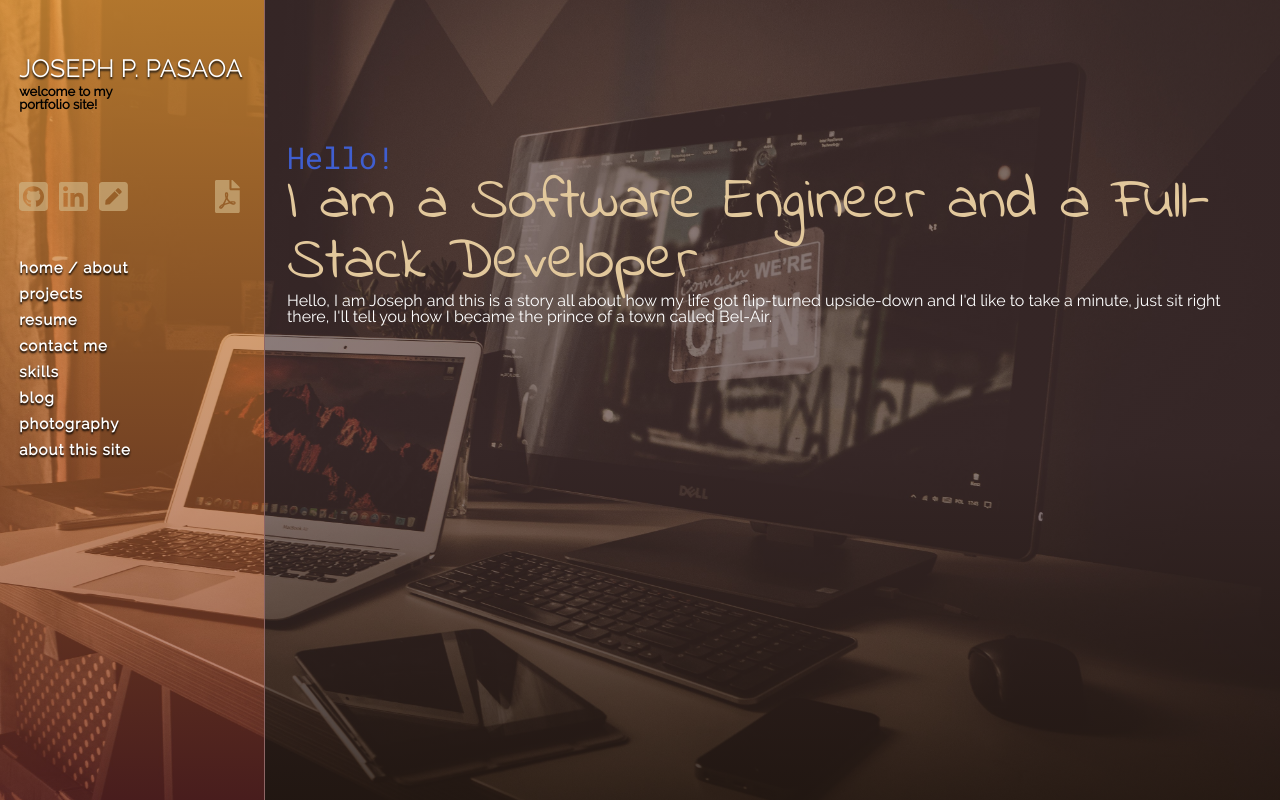
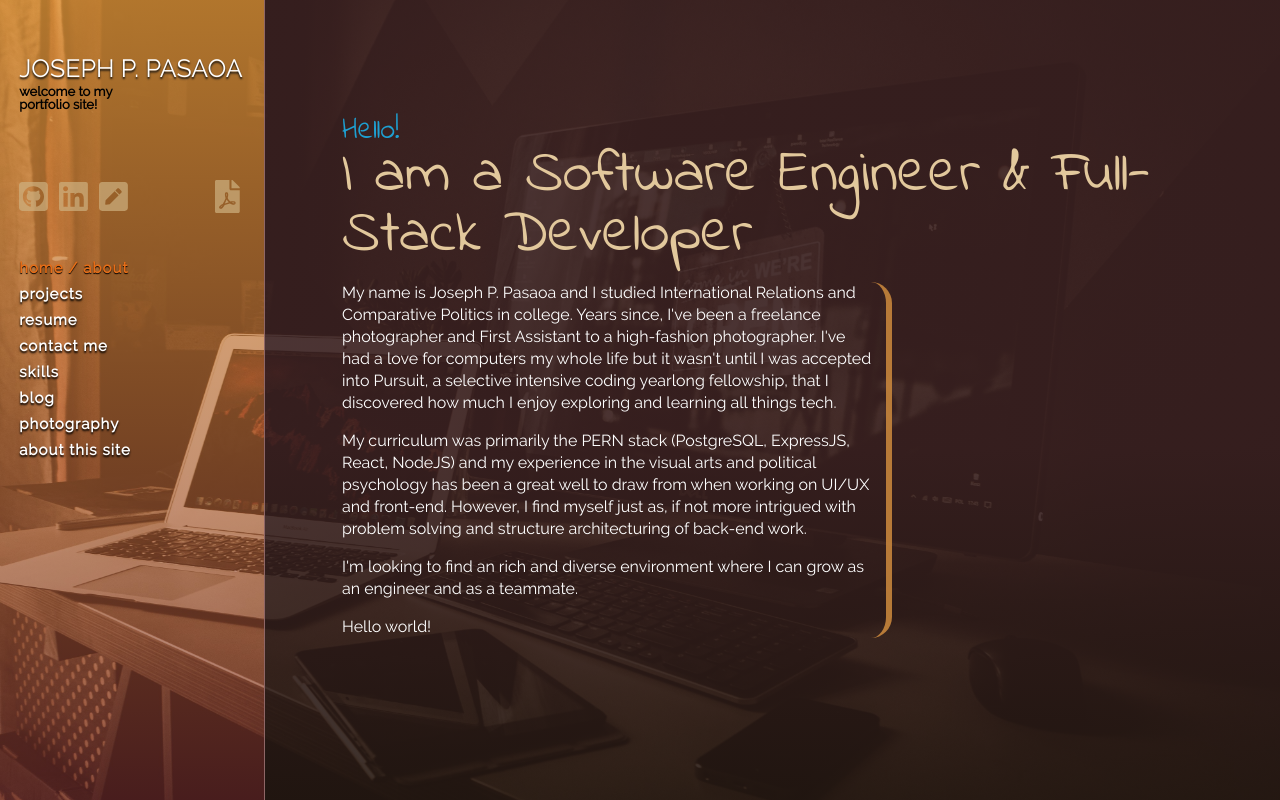
Before and after one commit to joseph-p-pasaoa/portfolio_site, a React (Create React App) app: page / in a window 1280 px wide. Built offline with nearby package versions, Linux system fonts and the light colour scheme.

Commit message:
0.4.2, add copy sys to Home, init ProjectPage with ProjectCard

```diff
--- a/src/App.css
+++ b/src/App.css
@@ -47,10 +47,32 @@ body {
   grid-template-rows: 1fr;
 }
 
+.text__card {
+  width: 550px;
+  margin-top: 0px;
+  margin-right: 21px;
+  padding-right: 11px;
+  border-right: solid 6px #cd8a3ddb;
+  border-radius: 21px;
+}
+
+.text__card--home {
+  margin-top: 3px;
+}
+
 .text--copy {
   font-family: 'Raleway', sans-serif;
   font-size: 1.6rem;
   color: #fff;
+  line-height: 2.2rem;
+}
+
+.text--copy__paragraph {
+  margin-top: 16px;
+}
+
+.text--copy__paragraph:first-child {
+  margin-top: 0px;
 }
 
 .text--highlight {
@@ -134,28 +156,41 @@ a.navlist__link:link, a.navlist__link:visited {
 
   color: #fff;
 
-  transition: color .1s ease-in;
+  transition: color .1s ease-in, text-shadow .2s ease-in;
 }
 
 a.navlist__link:hover, a.navlist__link:active {
-  color: #04087d;
+  color: #1ea0d2;
+  ;
+}
+
+a.navlist__link.active {
+  color: #e66e18;
+  text-shadow: 0px 1px 1px #000;
 }
 
 .stage {
-  background-image: linear-gradient(180deg, rgba(53, 27, 27, 0.58) 56%, #1d100ad1 100%);
+  overflow-y: auto;
+  background-image: linear-gradient(180deg, rgba(53, 27, 27, 0.89) 56%, #1d100adb 100%);
+  /* background-image: linear-gradient(180deg, rgba(53, 27, 27, 0.58) 56%, #1d100ad1 100%); */
   /* background-image: linear-gradient(180deg, rgba(255,255,255,0.500437675070028) 56%, rgba(146,163,171,0.5032387955182073) 100%); */
 }
 
 .page {
-  padding: 143px 43px 43px 22px;
+  padding: 113px 43px 43px 3px;
+}
+
+.page__textbock {
+  padding: 3px 42px 3px 74px;
+  width: auto;
 }
 
 h4.greet {
   font-size: 3rem;
   font-weight: normal;
-  font-family: 'Roboto Mono', monospace;
+  font-family: 'Indie Flower', cursive;
 
-  color: #3f5ed0;
+  color: #1ea0d2;
 }
 
 h3.page__name {
--- a/src/components/IconsBar.jsx
+++ b/src/components/IconsBar.jsx
@@ -32,7 +32,7 @@ const IconsBar = () => {
         <p style={{opacity: opacitySwitch[activeIcon][0]}}>Github</p>
         <p style={{opacity: opacitySwitch[activeIcon][1]}}>LinkedIn</p>
         <p style={{opacity: opacitySwitch[activeIcon][2]}}>Contact Me</p>
-        <p style={{opacity: opacitySwitch[activeIcon][3]}}>Resume</p>
+        <p style={{opacity: opacitySwitch[activeIcon][3]}}>My Resume</p>
       </div>
       <div className="network-icons flex-row">
         <a
--- /dev/null
+++ b/src/components/ProjectCard.jsx
@@ -0,0 +1,24 @@
+/*
+JOSEPH P. PASAOA
+ProjectCard Component | Portfolio Site
+*/
+
+
+/* IMPORTS */
+import React from 'react';
+
+
+/* MAIN */
+const ProjectCard = ({ name, urlLive, urlRepo }) => {
+
+  return (
+    <div className="project__card flex-column">
+      {name}<br />
+      {urlLive}<br />
+      {urlRepo}<br />
+    </div>
+  );
+}
+
+
+export default ProjectCard;
--- /dev/null
+++ b/src/data/copyData.js
@@ -0,0 +1,22 @@
+/*
+JOSEPH P. PASAOA
+Copy Data | Portfolio Site
+*/
+
+
+// Hello!
+// I am a Software Engineer & Full-Stack Developer
+const aboutMeCopy = `
+My name is Joseph P. Pasaoa and I studied International Relations and Comparative Politics in college. Years since, I've been a freelance photographer and First Assistant to a high-fashion photographer. I've had a love for computers my whole life but it wasn't until I was accepted into Pursuit, a selective intensive coding yearlong fellowship, that I discovered how much I enjoy exploring and learning all things tech.
+\n
+My curriculum was primarily the PERN stack (PostgreSQL, ExpressJS, React, NodeJS) and my experience in the visual arts and political psychology has been a great well to draw from when working on UI/UX and front-end. However, I find myself just as, if not more intrigued with problem solving and structure architecturing of back-end work.
+\n
+I'm looking to find an rich and diverse environment where I can grow as an engineer and as a teammate.
+\n
+Hello world!
+`.split("\n");
+
+
+module.exports = {
+  aboutMeCopy
+}
--- a/src/index.css
+++ b/src/index.css
@@ -20,12 +20,12 @@ font-family: 'Indie Flower', sans-serif;
   font-weight: normal;
   font-style: normal;
 }
-@font-face {
+/* @font-face {
   font-family: 'Roboto Mono';
   src: url('./assets/fonts/Roboto_Mono/RobotoMono-Regular.ttf') format('truetype');
   font-weight: normal;
   font-style: normal;
-}
+} */
 
 
 /* INDEX STYLING */
@@ -35,6 +35,8 @@ body {
 }
 
 code {
-  font-family: 'Roboto Mono', source-code-pro, Menlo, Monaco, Consolas, 'Courier New',
+  font-family: source-code-pro, Menlo, Monaco, Consolas, 'Courier New',
     monospace;
+  /* font-family: 'Roboto Mono', source-code-pro, Menlo, Monaco, Consolas, 'Courier New',
+    monospace; */
 }
--- a/src/pages/HomeAboutPage.jsx
+++ b/src/pages/HomeAboutPage.jsx
@@ -7,17 +7,26 @@ HomeAboutPage Component | Portfolio Site
 /* IMPORTS */
 import React from 'react';
 
+import { aboutMeCopy } from '../data/copyData';
+
 
 /* MAIN */
 const HomeAboutPage = () => {
 
   return (
     <div className="page page--homeabout flex-column">
-      <h4 className="greet">Hello!</h4>
-      <h3 className="page__name">I am a Software Engineer and a Full-Stack Developer</h3>
-      <p className="text--copy">
-        Hello, I am Joseph and this is a story all about how my life got flip-turned upside-down and I'd like to take a minute, just sit right there, I'll tell you how I became the prince of a town called Bel-Air.
-      </p>
+
+      <div className="page__textbock">
+        <h4 className="greet">Hello!</h4>
+        <h3 className="page__name">I am a Software Engineer & Full-Stack Developer</h3>
+
+        <div className="text--copy text__card text__card--home">
+          {aboutMeCopy.map((paragraph, index) => {
+                return <p key={index} className="text--copy__paragraph">{paragraph}</p>
+          })}
+        </div>
+      </div>
+
     </div>
   );
 }
--- a/src/pages/ProjectsPage.jsx
+++ b/src/pages/ProjectsPage.jsx
@@ -7,15 +7,32 @@ ProjectsPage Component | Portfolio Site
 /* IMPORTS */
 import React from 'react';
 
-// import projects from '../data/projectsData.js';
+import ProjectCard from '../components/ProjectCard';
+
+const projects = require('../data/projectsData.json');
 
 
 /* MAIN */
 const ProjectsPage = () => {
 
+  // PRE-RETURN
+  let listProjects = null;
+  if (projects.length > 0) {
+    listProjects = projects.map((project, index) => {
+        return (
+          <ProjectCard
+            key={index}
+            name={project.name}
+            urlLive={project["url-live"]}
+            urlRepo={project["url-repo"]}
+          />
+        );
+    })
+  }
+
   return (
     <div className="page page--projects flex-column">
-      ProjectsPage
+      {listProjects}
     </div>
   );
 }
```
